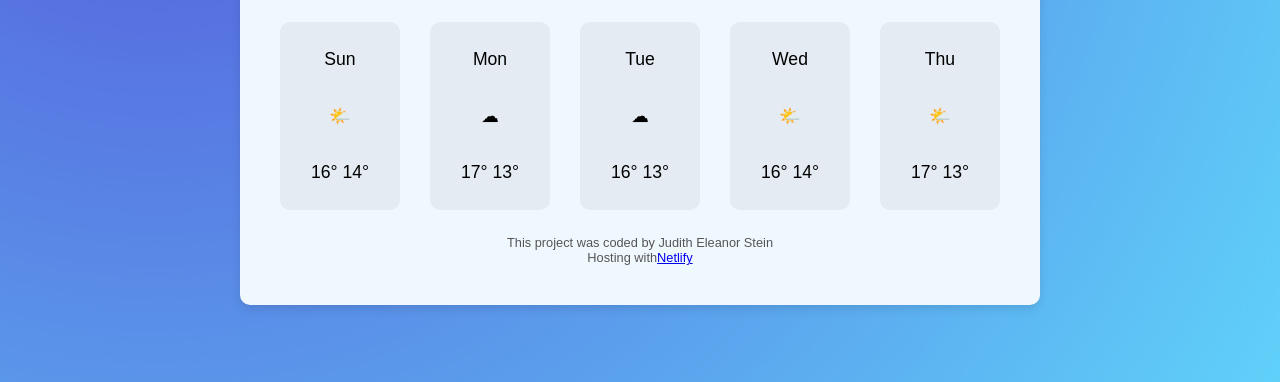
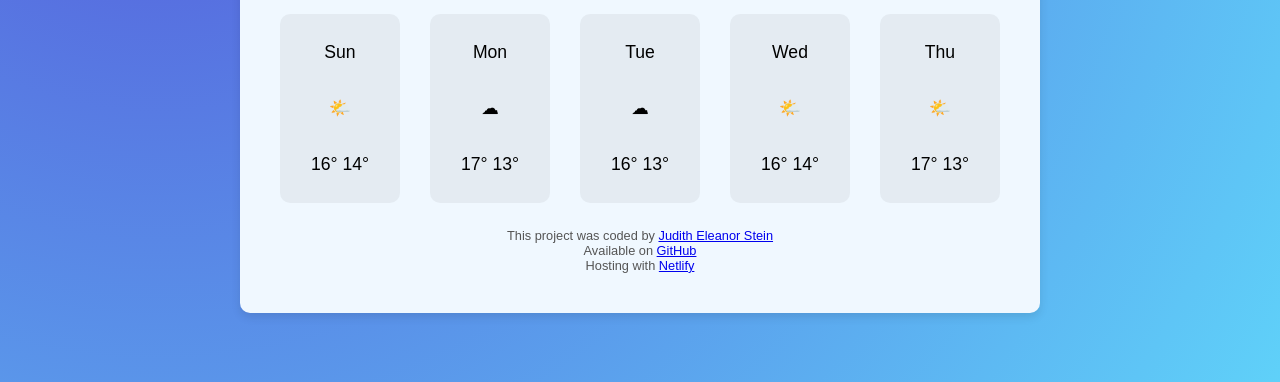
Before and after one commit to NekoLovesSushi/Weather_App, a website built with Parcel: page index.html in a window 1280 px wide. Shown: the part 418-800 px from the top of the page. Built offline with nearby package versions, Linux system fonts and the light colour scheme; a web font is replaced by a local one.

Commit message:
3. Update Github + Hosting links

```diff
--- a/index.html
+++ b/index.html
@@ -77,9 +77,11 @@
         </div>
 
         <footer class="footer">
-          This project was coded by Judith Eleanor Stein
+          This project was coded by <a href="https://github.com/NekoLovesSushi">Judith Eleanor Stein</a>
           <br/>
-          Hosting with<a href="https://www.netlify.com/">Netlify</a>
+          Available on <a href="https://github.com/NekoLovesSushi/Weather_App">GitHub</a>
+          <br/>
+          Hosting with <a href="https://www.netlify.com/">Netlify</a>
         </footer>
       </div>
     </div>
```
